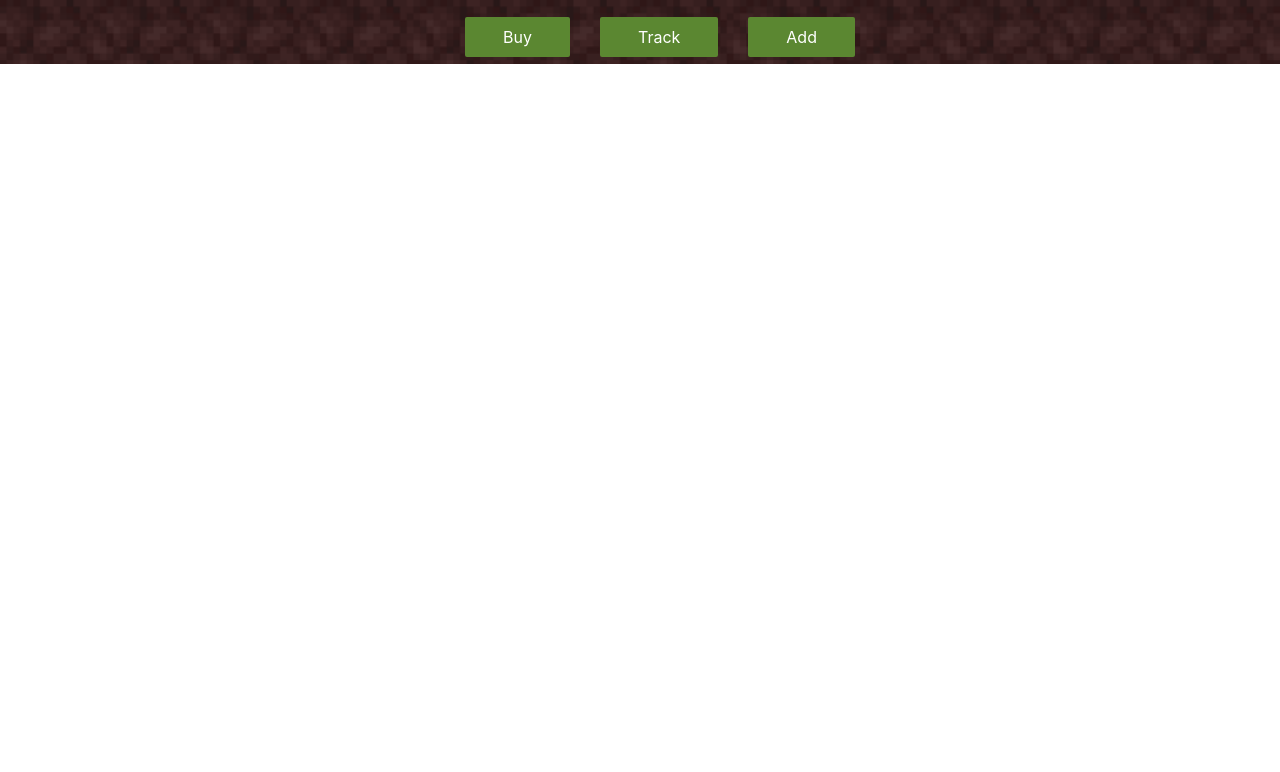
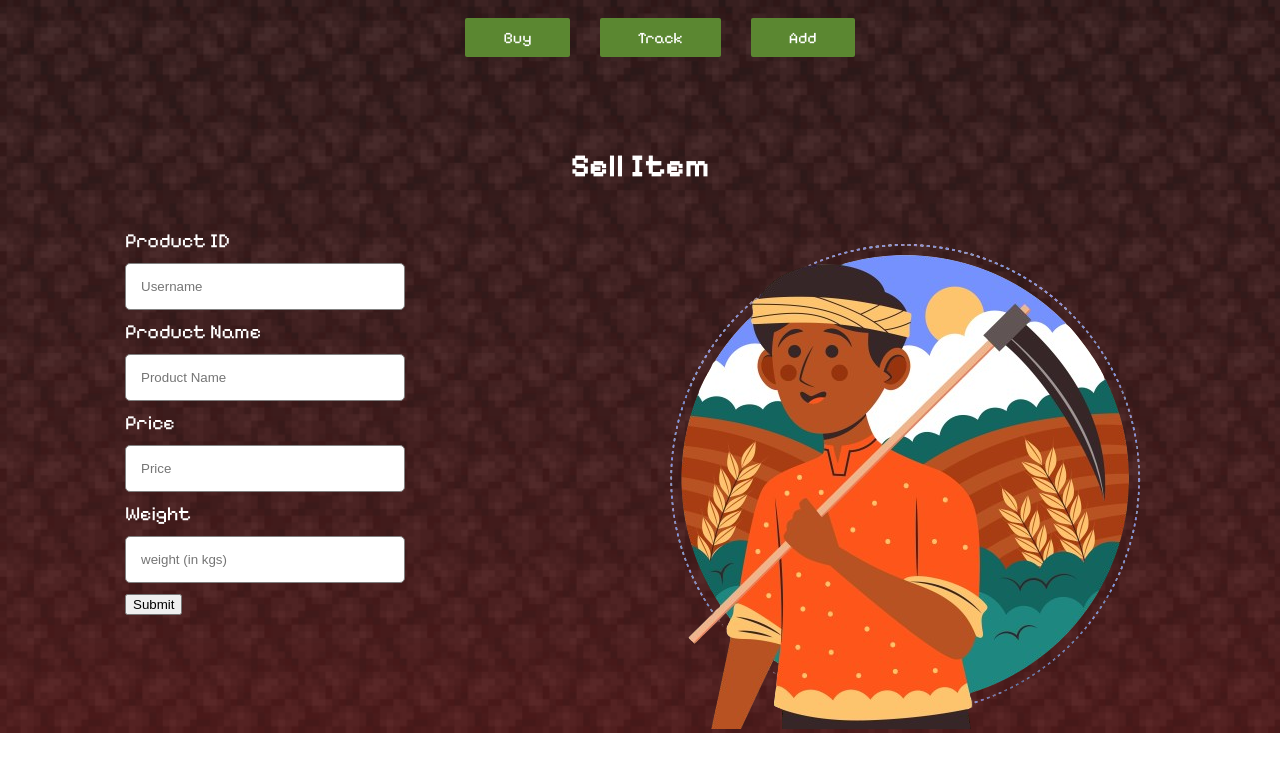
Before and after one commit to ameybagwe12/farmTracelo, a React (Create React App) app: page /add in a window 1280 px wide. Shown: the top 772 px of the page. Built offline with nearby package versions, Linux system fonts and the light colour scheme.

Commit message:
add-item

```diff
--- /dev/null
+++ b/src/Components/FormInput.jsx
@@ -0,0 +1,29 @@
+import { useState } from "react";
+import "../styles/formInput.css";
+
+const FormInput = (props) => {
+  const [focused, setFocused] = useState(false);
+  const { label, errorMessage, onChange, id, ...inputProps } = props;
+
+  const handleFocus = (e) => {
+    setFocused(true);
+  };
+
+  return (
+    <div className="formInput">
+      <label>{label}</label>
+      <input
+        {...inputProps}
+        onChange={onChange}
+        onBlur={handleFocus}
+        onFocus={() =>
+          inputProps.name === "confirmPassword" && setFocused(true)
+        }
+        focused={focused.toString()}
+      />
+      <span>{errorMessage}</span>
+    </div>
+  );
+};
+
+export default FormInput;
--- a/src/pages/Add.jsx
+++ b/src/pages/Add.jsx
@@ -1,9 +1,163 @@
-import React from 'react'
-import Navbar from '../Components/Nav'
+import React, { useState } from 'react';
+import Navbar from '../Components/Nav';
+import FormInput from '../Components/FormInput';
 
 export default function Add() {
+  const [userType, setUserType] = useState('farmer');
+
+  const [farmerValues, setFarmerValues] = useState({
+    username: '',
+    email: '',
+    birthday: '',
+    password: '',
+    confirmPassword: '',
+  });
+
+  const [traderValues, setTraderValues] = useState({
+    // Define trader form fields here
+  });
+
+  const inputs = [
+    {
+      id: 1,
+      name: 'id',
+      type: 'text',
+      placeholder: 'Username',
+      label: 'Product ID',
+      required: true,
+    },
+    {
+      id: 2,
+      name: 'name',
+      type: 'text',
+      placeholder: 'Product Name',
+      label: 'Product Name',
+      required: true,
+    },
+
+    {
+        id: 3,
+        name: 'price',
+        type: 'number',
+        placeholder: 'Price',
+        label: 'Price',
+        required: true,
+      },
+      {
+        id: 4,
+        name: 'weight',
+        type: 'number',
+        placeholder: 'weight (in kgs)',
+        label: 'Weight',
+        required: true,
+      },
+    // Add other common fields
+  ];
+  const inputs1 = [
+    {
+      id: 1,
+      name: 'id',
+      type: 'text',
+      placeholder: 'Product ID',
+      label: 'Product ID',
+      required: true,
+
+    },
+    {
+      id: 2,
+      name: 'name',
+      type: 'text',
+      placeholder: 'Product Name',
+      label: 'Product Name',
+      required: true,
+
+      disabled:true
+    },
+
+    {
+        id: 3,
+        name: 'price',
+        type: 'number',
+        placeholder: 'Price',
+        label: 'Price',
+        required: true,
+      },
+      {
+        id: 4,
+        name: 'weight',
+        type: 'number',
+        placeholder: 'weight (in kgs)',
+        label: 'Weight',
+        required: true,
+      },
+    // Add other common fields
+  ];
+  const handleFarmerSubmit = (e) => {
+    e.preventDefault();
+    // Handle farmer form submission
+    console.log('Farmer form submitted:', farmerValues);
+  };
+
+  const handleTraderSubmit = (e) => {
+    e.preventDefault();
+    // Handle trader form submission
+    console.log('Trader form submitted:', traderValues);
+  };
+
+  const handleUserTypeChange = (type) => {
+    setUserType(type);
+  };
+
+  const handleInputChange = (e) => {
+    const values = userType === 'farmer' ? farmerValues : traderValues;
+    const setValues = userType === 'farmer' ? setFarmerValues : setTraderValues;
+
+    setValues({ ...values, [e.target.name]: e.target.value });
+  };
+
   return (
     <>
-    <Navbar/></>
-  )
+      <Navbar />
+
+
+      <h1 style={{textAlign: "center",
+        color: "white",
+        marginBottom: "44px",
+        marginTop: "83px",
+        fontFamily:"Pixelify Sans"
+    }}>Sell Item</h1>
+      <div className="app" style={{ display: 'flex', justifyContent: 'space-around' }}>
+
+        <form onSubmit={userType === 'farmer' ? handleFarmerSubmit : handleTraderSubmit}>
+
+          {userType === 'farmer' ? (
+            inputs.map((input) => (
+              <FormInput
+                key={input.id}
+                {...input}
+                value={farmerValues[input.name]}
+                onChange={handleInputChange}
+              />
+            ))
+          ) : (
+            inputs1.map((input) => (
+              <FormInput
+                key={input.id}
+                {...input}
+                value={traderValues[input.name]}
+                onChange={handleInputChange}
+              />
+            ))
+          )}
+          <button type="submit">Submit</button>
+        </form>
+
+<div>
+{userType === 'farmer' ?(
+<img src={require('../assets/farmer.png')}/>):(
+<img src={require('../assets/trader.png')}/>)}
+</div>
+      </div>
+    </>
+  );
 }
--- a/src/styles/Nav.css
+++ b/src/styles/Nav.css
@@ -27,6 +27,7 @@ a {
   align-items: center;
   justify-content: space-around;
   height: 8vh;
+  font-family:"Pixelify Sans"
 
 
 
--- /dev/null
+++ b/src/styles/formInput.css
@@ -0,0 +1,34 @@
+.formInput{
+    display: flex;
+    flex-direction: column;
+    width: 280px;
+}
+
+input{
+    padding: 15px;
+    margin: 10px 0px;
+    border-radius: 5px;
+    border: 1px solid gray;
+}
+
+
+label{
+    font-size: 20px;
+    color: white;
+    font-Family:"Pixelify Sans"
+}
+
+span{
+    font-size: 12px;
+    padding: 3px;
+    color: red;
+    display: none;
+}
+
+input:invalid[focused="true"]{
+    border: 1px solid red;
+}
+
+input:invalid[focused="true"] ~ span{
+    display: block;
+}
```
Also changed, not shown: src/assets/farmer.png (added), src/assets/trader.png (added).
